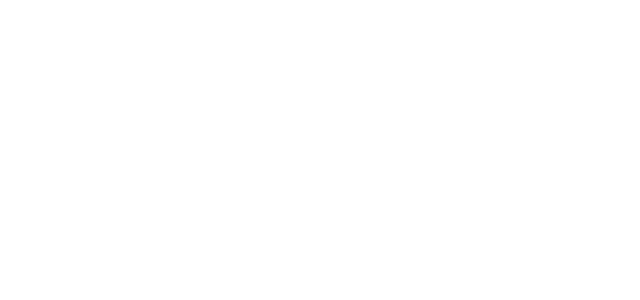
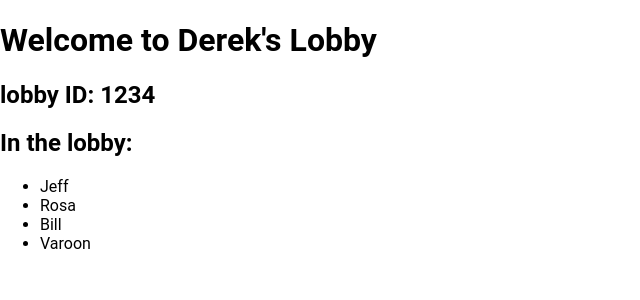
Before and after one commit to rosakng/wewatch, a React (Create React App) app in the folder wewatch-client/: page /lobby in a window 1280 px wide. Shown: the top 300 px of the page, without its empty margins (0-640 px from the left). Built offline with nearby package versions, Linux system fonts and the light colour scheme.

Commit message:
Add lobby component skeleton and route

```diff
--- a/wewatch-client/src/App.js
+++ b/wewatch-client/src/App.js
@@ -2,6 +2,7 @@
 
 import Chat from './components/Chat/Chat';
 import Join from './components/Join/Join';
+import Lobby from './lobby';
 
 import { BrowserRouter as Router, Route } from "react-router-dom";
 
@@ -10,6 +11,7 @@
     <Router>
       <Route path="/" exact component={Join} />
       <Route path="/chat" component={Chat} />
+      <Route path="/lobby" component={Lobby}/>
     </Router>
   );
 }
--- /dev/null
+++ b/wewatch-client/src/lobby.js
@@ -0,0 +1,19 @@
+import React, { useState, useEffect } from "react";
+
+const Lobby = () => {
+      return (
+        <div className="lobby">
+          <h1>Welcome to Derek's  Lobby</h1>
+          <h2>lobby ID: 1234 </h2>
+          <h2>In the lobby:</h2>
+          <ul>
+            <li>Jeff</li>
+            <li>Rosa</li>
+            <li>Bill</li>
+            <li>Varoon</li>
+          </ul>
+        </div>
+      );
+  }
+
+  export default Lobby
```
